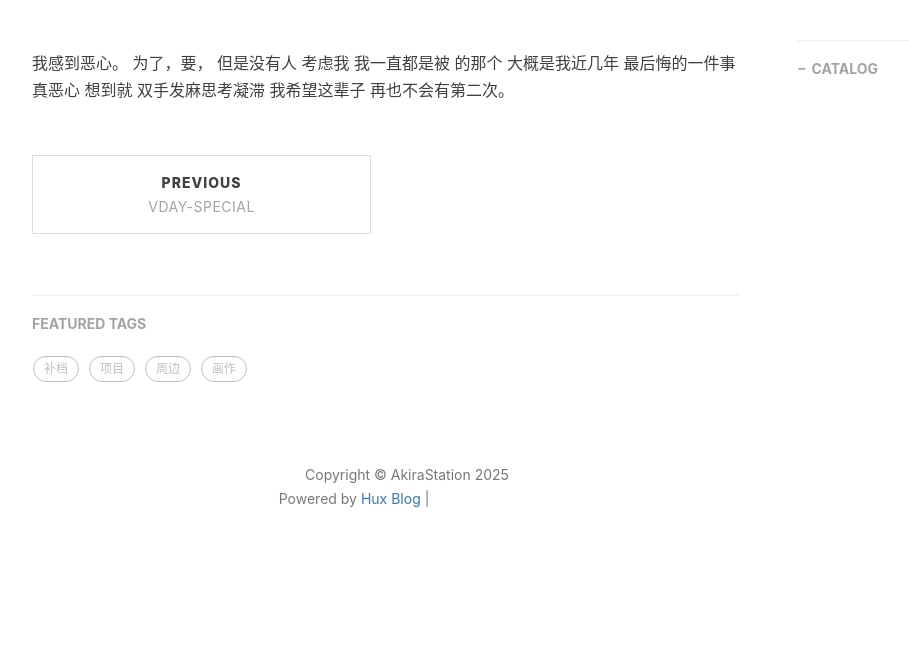
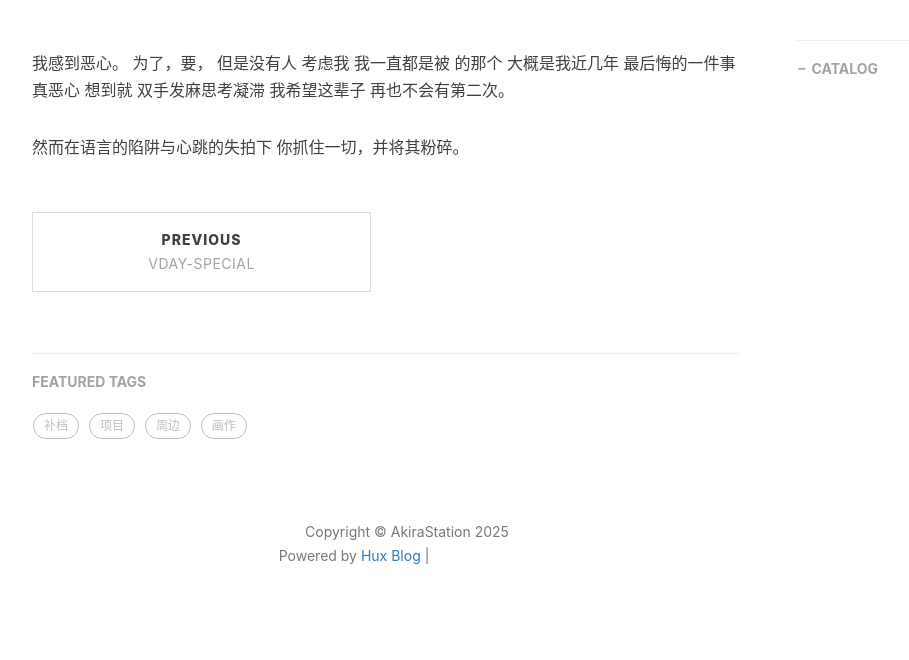
Before and after one commit to AkiraStation/AkiraStation.github.io, a Jekyll site: the page built from _posts/2025-02-24-A.md, in a window 1280 px wide. Shown: the part 423-1083 px from the top of the page, without its empty margins (233-1142 px from the left). Built offline with Jekyll 4.4.1, drawn with Linux system fonts in a browser that asks for light colours; nearby versions of some CDN libraries; comment, search, counter and statistics services are not loaded; before the commit the page ends 1026 px from its top, so only the background shows below that; grey boxes are pictures that could not be loaded.

Commit message:
line stop

```diff
--- a/_posts/2025-02-24-A.md
+++ b/_posts/2025-02-24-A.md
@@ -20,3 +20,9 @@ header-img: default_header.jpg
 双手发麻思考凝滞
 我希望这辈子
 再也不会有第二次。
+
+
+
+
+然而在语言的陷阱与心跳的失拍下
+你抓住一切，并将其粉碎。
```
Also changed, not shown: _misc/2025-02-24-nihil.md (renamed from _misc/2025-02-23-nihil.md).
